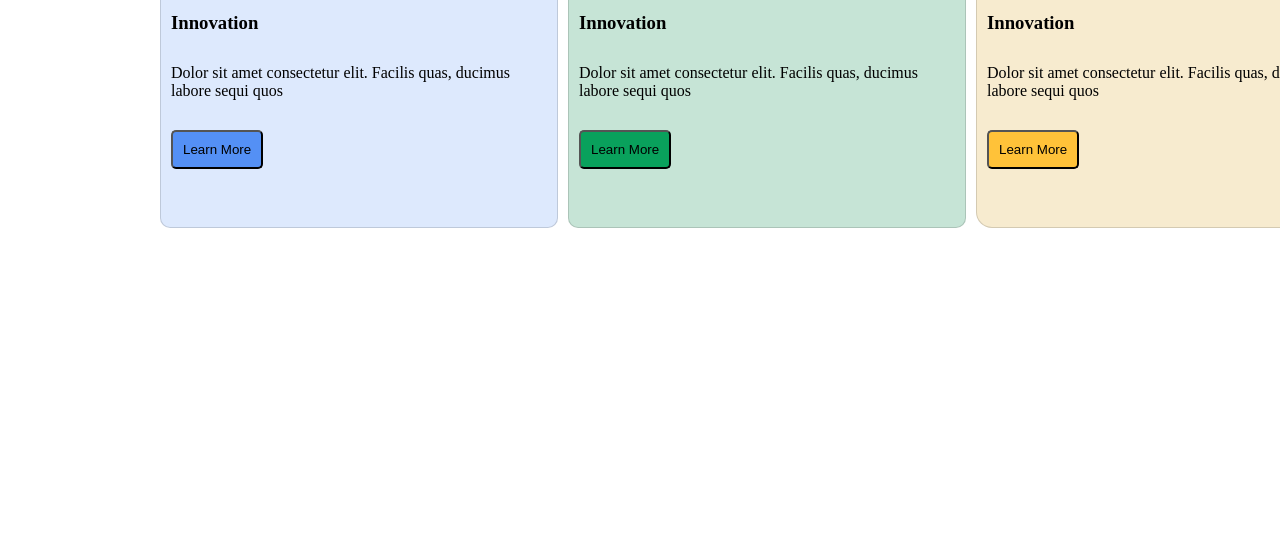
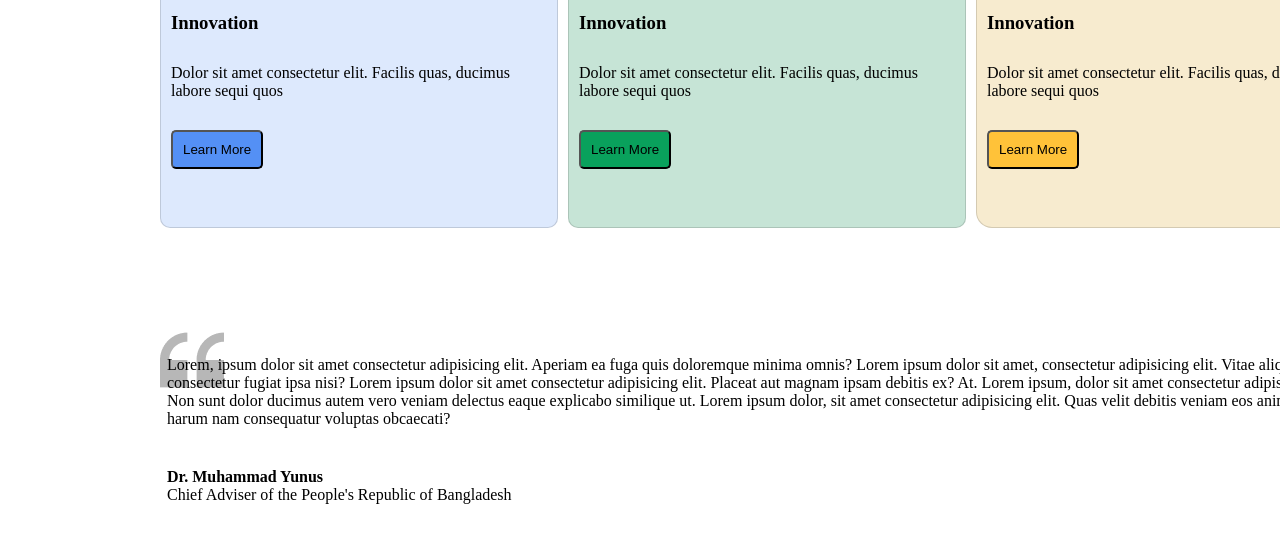
Before and after one commit to habibur6025/my-first-assignment, a plain HTML site: page index.html in a window 1280 px wide. Shown: the part 1284-1826 px from the top of the page. Before the commit the page ends 1562 px from the top, so only its background shows below. Drawn offline with Linux system fonts and the light colour scheme.

Commit message:
added code

```diff
--- a/index.html
+++ b/index.html
@@ -111,5 +111,34 @@
                     </div>
 
                         </section>
+
+
+    <section class="text2">
+        <div class="main2">
+
+<div class="para2">
+
+<p>Lorem, ipsum dolor sit amet consectetur adipisicing elit. Aperiam ea fuga quis doloremque minima omnis?
+    Lorem ipsum dolor sit amet, consectetur adipisicing elit. Vitae aliquam facere consectetur fugiat ipsa nisi?
+    Lorem ipsum dolor sit amet consectetur adipisicing elit. Placeat aut magnam ipsam debitis ex? At.
+    Lorem ipsum, dolor sit amet consectetur adipisicing elit. Non sunt dolor ducimus autem vero veniam delectus eaque explicabo similique ut.
+    Lorem ipsum dolor, sit amet consectetur adipisicing elit. Quas velit debitis veniam eos animi rerum harum nam consequatur voluptas obcaecati?
+</p>
+<h4>Dr. Muhammad Yunus</h4>
+<p>Chief Adviser of the People's Republic of Bangladesh</p>
+
+</div>
+
+        </div>
+
+
+
+
+    </section>
+
+
+
+
+
 </body>
 </html>
--- a/styles/style.css
+++ b/styles/style.css
@@ -279,3 +279,37 @@ background: rgb(84, 144, 245);
             border-radius: 5px;
             background: rgb(255, 194, 57);
         }
+
+
+        .text2{
+
+            display: flex;
+            width: 1536px;
+        }
+        .main2{
+
+            margin-right: 160px;
+            margin-left: 160px;
+            width: 100%;
+            margin-top: 50px;
+            margin-bottom: 50px;
+
+        }
+        .para2{
+
+            background-image: url(../assets/quote-bg.png);
+            background-repeat: no-repeat;
+            height: 256px;
+            padding-top: 28px;
+            padding-bottom: 28px;
+            padding-left: 7px;
+            padding-right: 7px;
+
+        }
+
+
+        .para2 h4{
+
+            margin-top: 40px;
+
+        }
```
